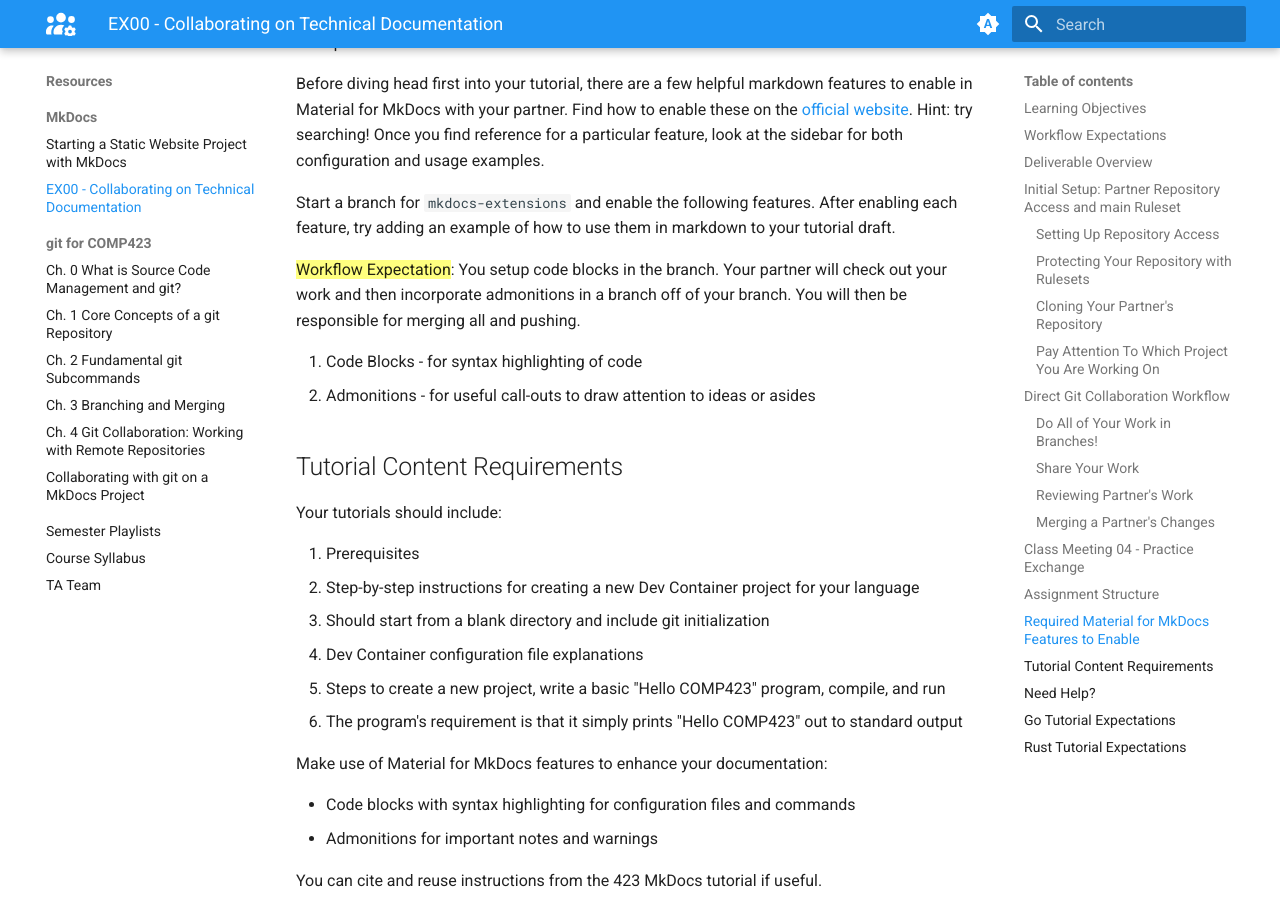
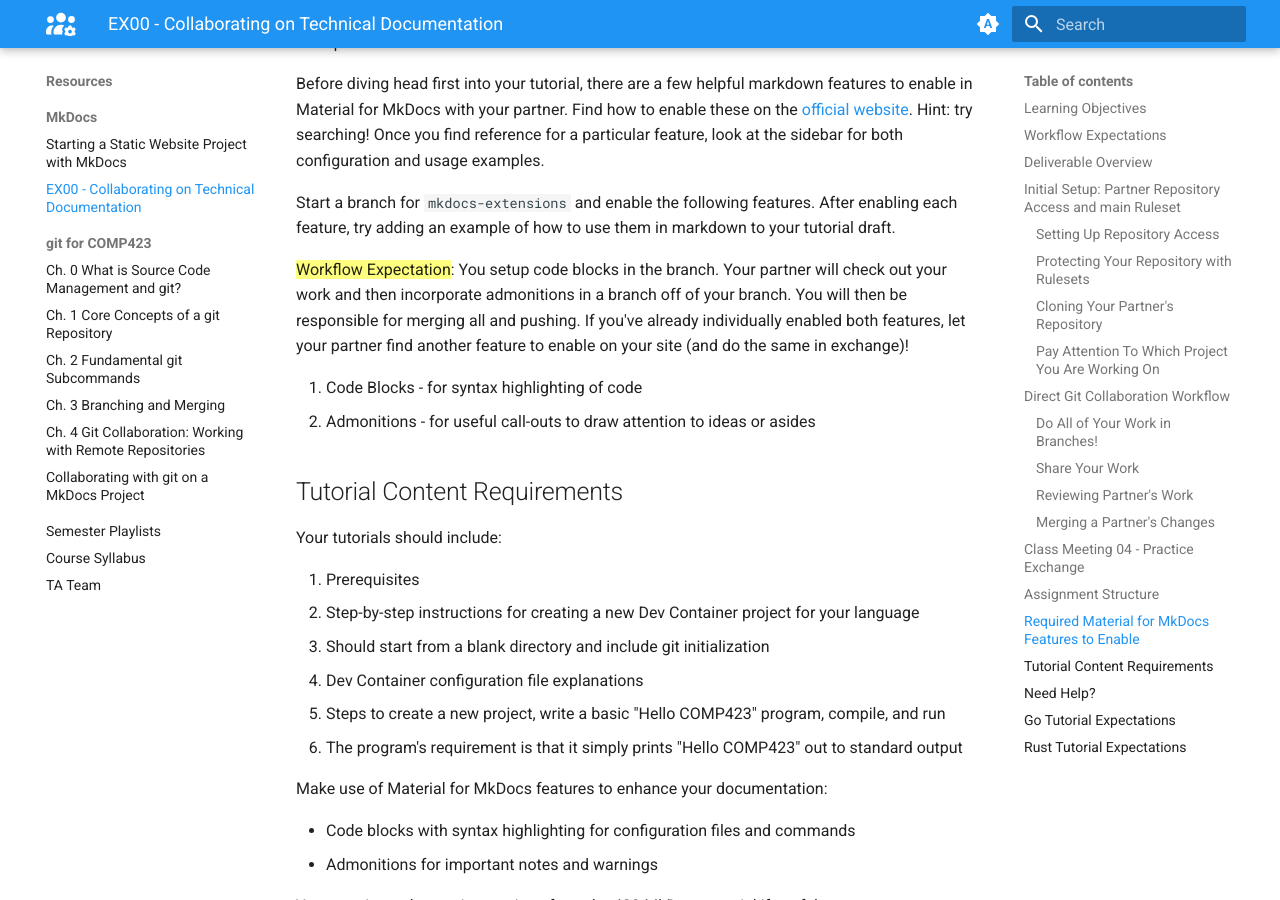
Before and after one commit to comp423-25s/comp423-25s.github.io, an MkDocs documentation site: the page built from docs/resources/MkDocs/ex00.md, in a window 1280 px wide and 900 px high, scrolled down 7954 px. Built offline with MkDocs 1.6.1 and Material for MkDocs 9.7.7, drawn with Linux system fonts in a browser that asks for light colours.

Commit message:
Update expectations

```diff
--- a/docs/resources/MkDocs/ex00.md
+++ b/docs/resources/MkDocs/ex00.md
@@ -239,7 +239,7 @@ Before diving head first into your tutorial, there are a few helpful markdown fe
 
 Start a branch for `mkdocs-extensions` and enable the following features. After enabling each feature, try adding an example of how to use them in markdown to your tutorial draft.
 
-==Workflow Expectation==: You setup code blocks in the branch. Your partner will check out your work and then incorporate admonitions in a branch off of your branch. You will then be responsible for merging all and pushing.
+==Workflow Expectation==: You setup code blocks in the branch. Your partner will check out your work and then incorporate admonitions in a branch off of your branch. You will then be responsible for merging all and pushing. If you've already individually enabled both features, let your partner find another feature to enable on your site (and do the same in exchange)!
 
 1. Code Blocks - for syntax highlighting of code
 2. Admonitions - for useful call-outs to draw attention to ideas or asides
```
